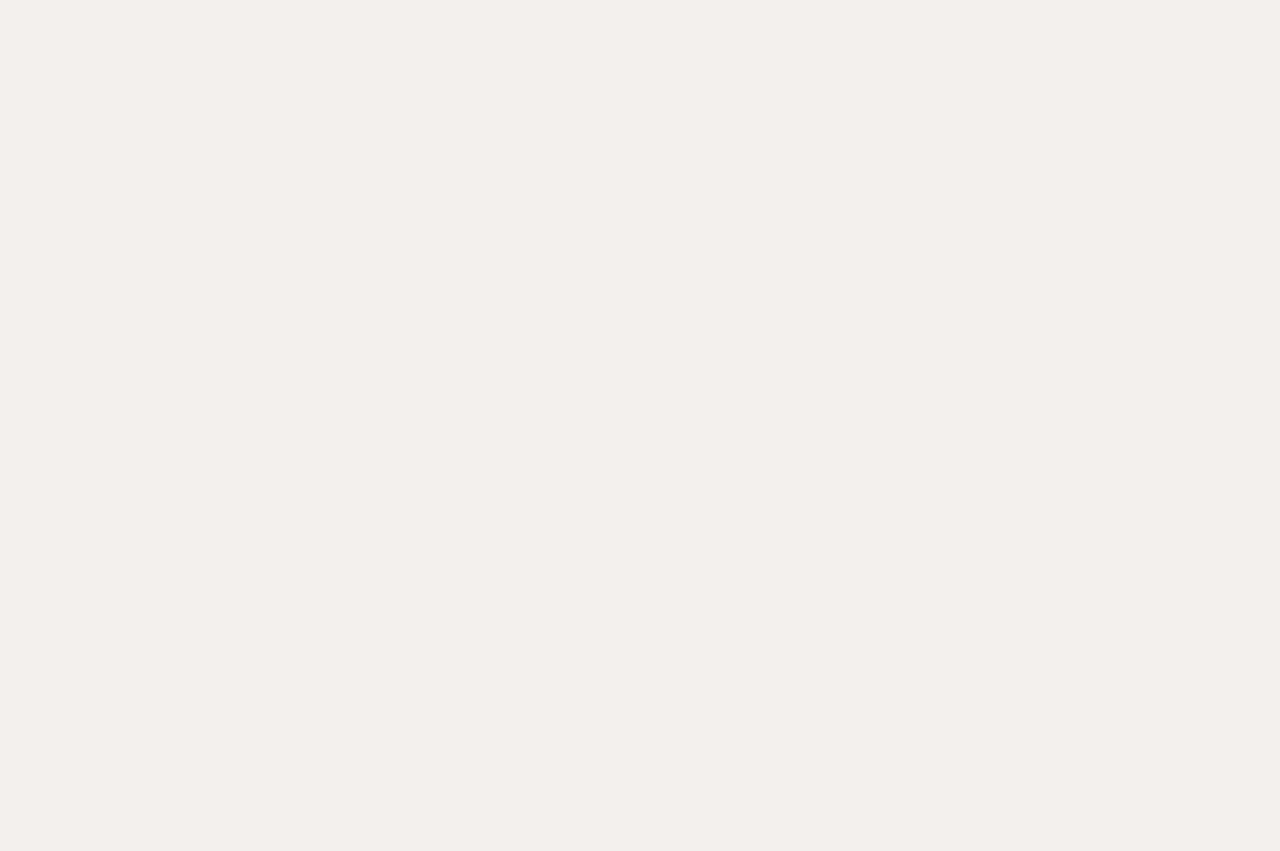
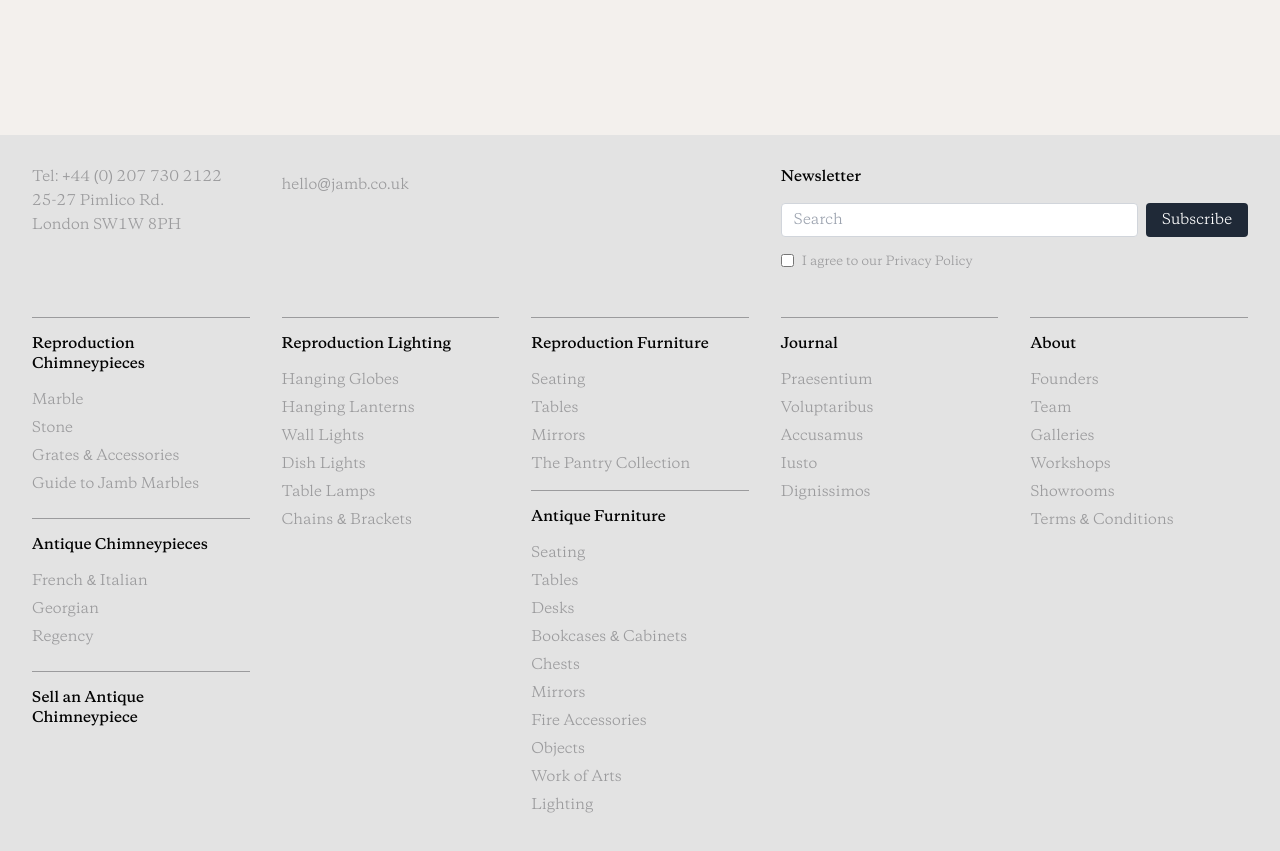
Before and after one commit to purohitdheeraj/jamb-web, a Next.js app: page / in a window 1280 px wide. Shown: the part 7460-8311 px from the top of the page. Before the commit the page ends 7595 px from the top, so only its background shows below. Built offline with nearby package versions, Linux system fonts and the light colour scheme.

Commit message:
add footer

```diff
--- a/src/app/page.tsx
+++ b/src/app/page.tsx
@@ -7,6 +7,7 @@
 import Navbar from "@/components/navbar";
 import { chimneyProducts, lightProducts, furnitureProducts, latestStories } from "@/lib/products";
 import Journal from "@/components/journal";
+import Footer from "@/components/footer";
 
 
 export default function Home() {
@@ -51,7 +52,7 @@
       <div className="xl:py-52">
         <Journal/>
       </div>
-
+      <Footer/>
     </>
   );
 }
--- /dev/null
+++ b/src/components/footer.tsx
@@ -0,0 +1,141 @@
+'use client';
+export default function Footer() {
+  return (
+    <footer className="bg-secondary p-8 text-sm text-secondary-foreground">
+      <div className="container w-full">
+        {/* Top Section */}
+        <div className="mb-12 grid grid-cols-2 gap-8 sm:grid-cols-3 md:grid-cols-4 lg:grid-cols-5 ">
+          {/* Contact Info */}
+          <div className="space-y-1">
+            <p>Tel: +44 (0) 207 730 2122</p>
+            <p>25-27 Pimlico Rd.</p>
+            <p>London SW1W 8PH</p>
+          </div>
+            <div>
+            <p className="mt-2">hello@jamb.co.uk</p>
+            </div>
+            <div></div>
+
+          {/* Newsletter */}
+          <div className="max-w-xl col-span-2 space-y-4">
+            <h3 className="copernicus-semibold text-foreground">Newsletter</h3>
+            <form className="flex gap-2">
+              <input
+                type="email"
+                placeholder="Search"
+                className="w-full rounded border border-gray-300 px-3 py-1.5"
+              />
+              <button
+                type="submit"
+                className="rounded bg-gray-800 px-4 py-1.5 text-white hover:bg-gray-700"
+              >
+                Subscribe
+              </button>
+            </form>
+            <label className="flex items-center gap-2">
+              <input type="checkbox" className="rounded border-gray-300" />
+              <span className="text-xs">I agree to our Privacy Policy</span>
+            </label>
+          </div>
+        </div>
+
+        {/* Navigation Grid */}
+        <div className="grid grid-cols-2 gap-8 sm:grid-cols-3 md:grid-cols-4 lg:grid-cols-5">
+          {/* Reproduction Chimneypieces */}
+          <div className="space-y-2">
+            <div className="space-y-4 border-t py-4 border-t-secondary-foreground">
+            <h3 className="copernicus-semibold text-foreground">Reproduction Chimneypieces</h3>
+            <ul className="space-y-2">
+              <li><a href="#" className="hover:text-gray-900">Marble</a></li>
+              <li><a href="#" className="hover:text-gray-900">Stone</a></li>
+              <li><a href="#" className="hover:text-gray-900">Grates & Accessories</a></li>
+              <li><a href="#" className="hover:text-gray-900">Guide to Jamb Marbles</a></li>
+            </ul>
+            </div>
+
+            <div className="space-y-4 border-t py-4 border-t-secondary-foreground">
+            <h3 className="copernicus-semibold text-foreground">Antique Chimneypieces</h3>
+            <ul className="space-y-2">
+              <li><a href="#" className="hover:text-gray-900">French & Italian</a></li>
+              <li><a href="#" className="hover:text-gray-900">Georgian</a></li>
+              <li><a href="#" className="hover:text-gray-900">Regency</a></li>
+            </ul>
+            </div>
+
+            <div className="space-y-4 border-t py-4 border-t-secondary-foreground">
+            <h3 className="copernicus-semibold text-foreground">Sell an Antique Chimneypiece</h3>
+
+            </div>
+          </div>
+
+          {/* Reproduction Lighting */}
+          <div className="space-y-4 border-t py-4 border-t-secondary-foreground">
+            <h3 className="copernicus-semibold text-foreground">Reproduction Lighting</h3>
+            <ul className="space-y-2">
+              <li><a href="#" className="hover:text-gray-900">Hanging Globes</a></li>
+              <li><a href="#" className="hover:text-gray-900">Hanging Lanterns</a></li>
+              <li><a href="#" className="hover:text-gray-900">Wall Lights</a></li>
+              <li><a href="#" className="hover:text-gray-900">Dish Lights</a></li>
+              <li><a href="#" className="hover:text-gray-900">Table Lamps</a></li>
+              <li><a href="#" className="hover:text-gray-900">Chains & Brackets</a></li>
+            </ul>
+          </div>
+
+          {/* Reproduction Furniture */}
+          <div>
+
+          <div className="space-y-4 border-t py-4 border-t-secondary-foreground">
+            <h3 className="copernicus-semibold text-foreground">Reproduction Furniture</h3>
+            <ul className="space-y-2">
+              <li><a href="#" className="hover:text-gray-900">Seating</a></li>
+              <li><a href="#" className="hover:text-gray-900">Tables</a></li>
+              <li><a href="#" className="hover:text-gray-900">Mirrors</a></li>
+              <li><a href="#" className="hover:text-gray-900">The Pantry Collection</a></li>
+            </ul>
+          </div>
+          <div className="space-y-4 border-t py-4 border-t-secondary-foreground">
+            <h3 className="copernicus-semibold text-foreground">Antique Furniture</h3>
+            <ul className="space-y-2">
+              <li><a href="#" className="hover:text-gray-900">Seating</a></li>
+              <li><a href="#" className="hover:text-gray-900">Tables</a></li>
+              <li><a href="#" className="hover:text-gray-900">Desks</a></li>
+              <li><a href="#" className="hover:text-gray-900">Bookcases & Cabinets</a></li>
+              <li><a href="#" className="hover:text-gray-900">Chests</a></li>
+              <li><a href="#" className="hover:text-gray-900">Mirrors</a></li>
+              <li><a href="#" className="hover:text-gray-900">Fire Accessories</a></li>
+              <li><a href="#" className="hover:text-gray-900">Objects</a></li>
+              <li><a href="#" className="hover:text-gray-900">Work of Arts</a></li>
+              <li><a href="#" className="hover:text-gray-900">Lighting</a></li>
+            </ul>
+          </div>
+          </div>
+
+          {/* Journal */}
+          <div className="space-y-4 border-t py-4 border-t-secondary-foreground">
+            <h3 className="copernicus-semibold text-foreground">Journal</h3>
+            <ul className="space-y-2">
+              <li><a href="#" className="hover:text-gray-900">Praesentium</a></li>
+              <li><a href="#" className="hover:text-gray-900">Voluptaribus</a></li>
+              <li><a href="#" className="hover:text-gray-900">Accusamus</a></li>
+              <li><a href="#" className="hover:text-gray-900">Iusto</a></li>
+              <li><a href="#" className="hover:text-gray-900">Dignissimos</a></li>
+            </ul>
+          </div>
+
+          {/* About */}
+          <div className="space-y-4 border-t py-4 border-t-secondary-foreground">
+            <h3 className="copernicus-semibold text-foreground">About</h3>
+            <ul className="space-y-2">
+              <li><a href="#" className="hover:text-gray-900">Founders</a></li>
+              <li><a href="#" className="hover:text-gray-900">Team</a></li>
+              <li><a href="#" className="hover:text-gray-900">Galleries</a></li>
+              <li><a href="#" className="hover:text-gray-900">Workshops</a></li>
+              <li><a href="#" className="hover:text-gray-900">Showrooms</a></li>
+              <li><a href="#" className="hover:text-gray-900">Terms & Conditions</a></li>
+            </ul>
+          </div>
+        </div>
+      </div>
+    </footer>
+  )
+}
```
